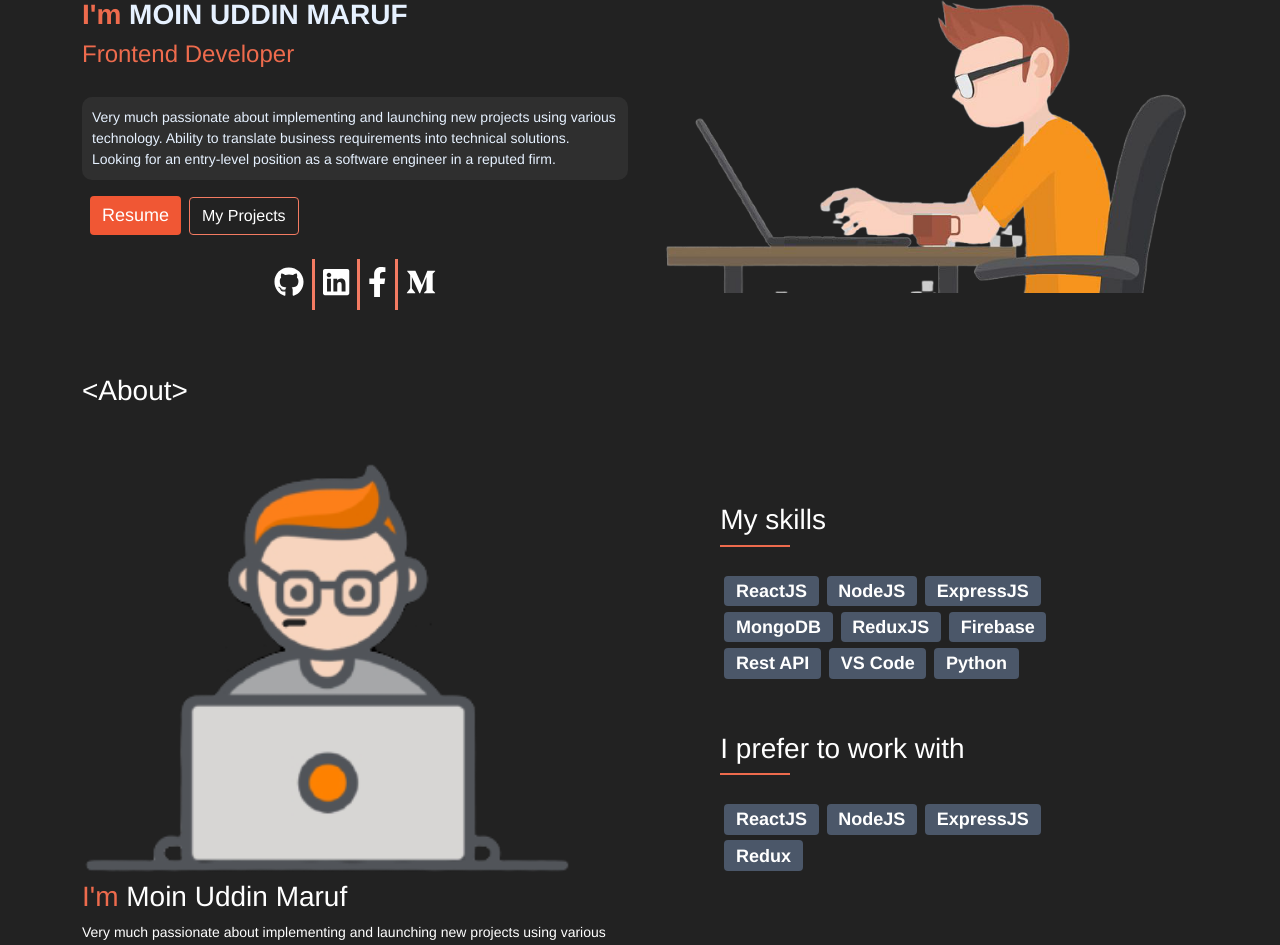
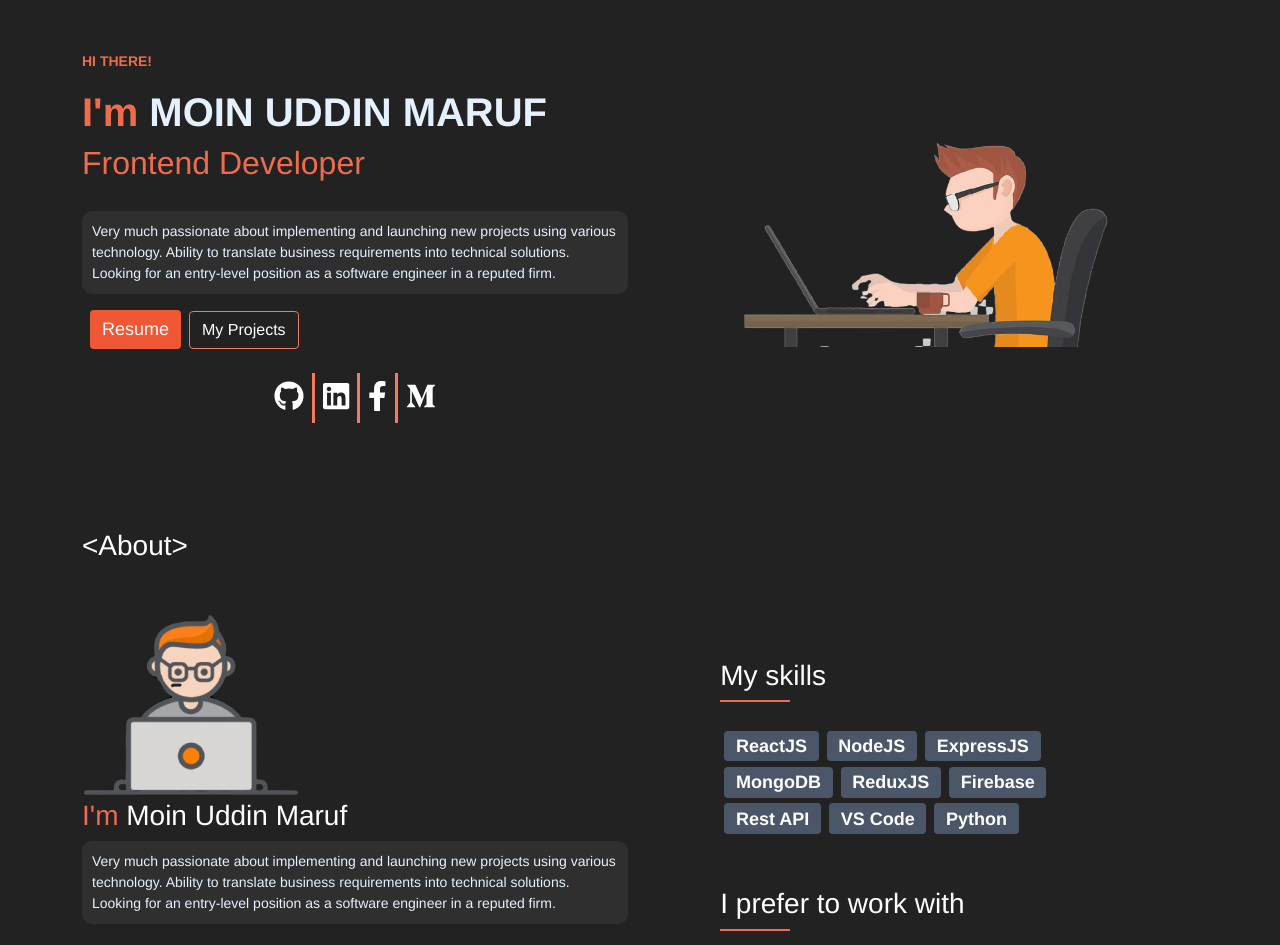
Before and after one commit to MarufHimalay/portfolio-website, a React (Create React App) app: page / in a window 1280 px wide. Shown: the part 157-1102 px from the top of the page. Built offline with nearby package versions, Linux system fonts and the light colour scheme.

Commit message:
header updated

```diff
--- a/src/components/About/About.js
+++ b/src/components/About/About.js
@@ -9,10 +9,9 @@ const About = () => {
                 <div className="row mt-5">
                     <div className=" col-md-6">
                         <div className="">
-                            <img style={{ width: "90%" }} src={myPic} alt="" srcset="" />
+                            <img style={{ width: "40%" }} src={myPic} alt="" srcset="" />
                             <h3 className="text-white"><span style={{ color: "#EE6B4D" }}>I'm</span> Moin Uddin Maruf</h3>
-                            <p className="text-white">Very much passionate about implementing and launching new projects using various technology. <br /> Ability to translate business requirements into technical solutions. <br /> Looking for an entry-level position as a software engineer in a reputed firm.</p>
-                            <br />
+                            <p style={{ color: "#E6F1FF", backgroundColor:"#2F2F2F", padding:"10px", borderRadius:"10px" }}>Very much passionate about implementing and launching new projects using various technology. Ability to translate business requirements into technical solutions. Looking for an entry-level position as a software engineer in a reputed firm.</p>                            <br />
                         </div>
                     </div>
                     <div  className="col-md-6 d-flex justify-content-center">
--- a/src/components/Header/Header.js
+++ b/src/components/Header/Header.js
@@ -7,34 +7,30 @@ import myPic from '../../images/my-pic.png'
 import './Header.css'
 const Header = () => {
     return (
-        <div style={{backgroundColor:"#222222"}}>
+        <div style={{ backgroundColor: "#222222" }}>
             <Container >
-            <div className="row pb-5 pt-5 align-items-center">
-                <div className="col-md-6 d-flex justify-content-center">
-                    <div>
-                        <p style={{ color: "#EE6B4D", fontWeight:"700" }} className="title">HI THERE!</p>
-                        <h3 style={{ color: "#E6F1FF", fontWeight: "700" }}><span style={{ color: "#EE6B4D" }}>I'm</span> MOIN UDDIN MARUF</h3>
-                        <h4 style={{ color: "#EE6B4D" }}>Frontend Developer</h4>
+                <div style={{ height: "600px" }} className="row   pt-5 align-items-center">
+                    <div className="  col-md-6 justify-content-center">
+                        <div >
+                            <p style={{ color: "#EE6B4D", fontWeight: "700" }} className="title">HI THERE!</p>
+                            <h1 style={{ color: "#E6F1FF", fontWeight: "700" }}><span style={{ color: "#EE6B4D" }}>I'm</span> MOIN UDDIN MARUF</h1>
+                            <h2 style={{ color: "#EE6B4D" }}>Frontend Developer</h2>
                             <br />
-                        <p style={{ color: "#E6F1FF", backgroundColor:"#2F2F2F", padding:"10px", borderRadius:"10px" }}>Very much passionate about implementing and launching new projects using various technology. Ability to translate business requirements into technical solutions. Looking for an entry-level position as a software engineer in a reputed firm.</p>
-                        <Button id="button-hover"  className="btn mx-2"><span style={{ color: "white" }}> <a style={{textDecoration:"none", color:"white"}} href="https://docs.google.com/document/d/1y31F5Lovs5gStzoOc6d8H6baNsG8uU-uDG0hfvjUFV4/edit">Resume</a> </span></Button>
+                            <p style={{ color: "#E6F1FF", backgroundColor: "#2F2F2F", padding: "10px", borderRadius: "10px" }}>Very much passionate about implementing and launching new projects using various technology. Ability to translate business requirements into technical solutions. Looking for an entry-level position as a software engineer in a reputed firm.</p>
+                            <Button id="button-hover" className="btn mx-2"><span style={{ color: "white" }}> <a style={{ textDecoration: "none", color: "white" }} href="https://docs.google.com/document/d/1y31F5Lovs5gStzoOc6d8H6baNsG8uU-uDG0hfvjUFV4/edit">Resume</a> </span></Button>
                             <Button id="button-outline" as={Link} to="/projects" >My Projects</Button>{' '}
+                        </div>
                         <div className="mt-4 d-flex justify-content-center">
-                            <a style={{ borderRight:"3px solid #F37B62"}} href="https://github.com/MarufHimalay" target="_blank" rel="noreferrer"><FontAwesomeIcon className="m-2" style={{ color: "white", fontSize: "30px" }} icon={faGithub} /></a>
-                            <a style={{ borderRight:"3px solid #F37B62"}} href="https://www.linkedin.com/in/moinuddinmaruf/" target="_blank" rel="noreferrer"><FontAwesomeIcon className="m-2" style={{ color: "white", fontSize: "30px" }} icon={faLinkedin} /></a>
-                            <a style={{ borderRight:"3px solid #F37B62"}} href="https://www.facebook.com/maruf.moeen/" target="_blank" rel="noreferrer"><FontAwesomeIcon className="m-2" style={{ color: "white", fontSize: "30px" }} icon={faFacebookF} /></a>
+                            <a style={{ borderRight: "3px solid #F37B62" }} href="https://github.com/MarufHimalay" target="_blank" rel="noreferrer"><FontAwesomeIcon className="m-2" style={{ color: "white", fontSize: "30px" }} icon={faGithub} /></a>
+                            <a style={{ borderRight: "3px solid #F37B62" }} href="https://www.linkedin.com/in/moinuddinmaruf/" target="_blank" rel="noreferrer"><FontAwesomeIcon className="m-2" style={{ color: "white", fontSize: "30px" }} icon={faLinkedin} /></a>
+                            <a style={{ borderRight: "3px solid #F37B62" }} href="https://www.facebook.com/maruf.moeen/" target="_blank" rel="noreferrer"><FontAwesomeIcon className="m-2" style={{ color: "white", fontSize: "30px" }} icon={faFacebookF} /></a>
                             <a href="https://m-u-maruf1999.medium.com/" target="_blank" rel="noreferrer"><FontAwesomeIcon className="m-2" style={{ color: "white", fontSize: "30px" }} icon={faMediumM} /></a>
                         </div>
-
-                    </div>
-
                     </div>
                     <div className="col-md-6 d-flex justify-content-center">
-                    <img style={{ width: "100%" }} src={myPic} alt="" srcset="" />
+                        <img style={{ width: "70%" }} src={myPic} alt="" srcset="" />
                     </div>
-
                 </div>
-
             </Container>
         </div>
     );
```
Lines whose indentation alone changed are shown as unchanged.
